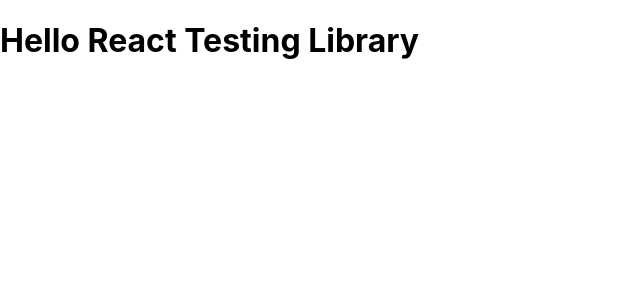
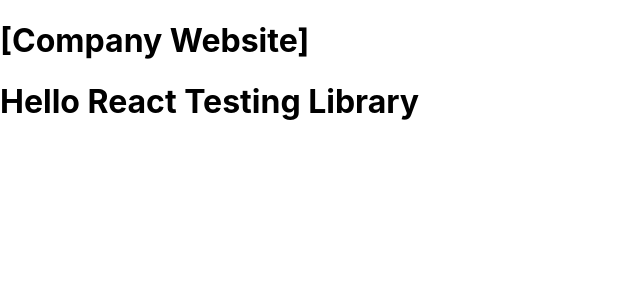
Before and after one commit to danish-faisal/React.js-Essential-Training, a React (Create React App) app: page / in a window 1280 px wide. Shown: the top 300 px of the page, without its empty margins (0-640 px from the left). Built offline with nearby package versions, Linux system fonts and the light colour scheme.

Commit message:
Configuring the router

```diff
--- a/package.json
+++ b/package.json
@@ -6,6 +6,7 @@
     "@testing-library/jest-dom": "^5.15.0",
     "@testing-library/react": "^11.2.7",
     "@testing-library/user-event": "^12.8.3",
+    "history": "^5.1.0",
     "react": "^17.0.2",
     "react-dom": "^17.0.2",
     "react-router": "^6.0.0-beta.8",
--- a/src/App.js
+++ b/src/App.js
@@ -1,22 +1,26 @@
 import { useEffect, useReducer, useState } from 'react';
+import { Route, Routes } from 'react-router';
 import './App.css';
+import { Home, About, Events, Contact } from "./pages";
 
 /*
 import restaurant from "./restaurant.jpg"
 
+// Header component with a dunamic-proprty 'name'
 function Header(props) {
   return (
     <h1>{props.name}'s Kitchen</h1>
   );
 }
 
+// Main component with a dunamic-property 'adjective'
 function Main(props) {
   return (
     <section>
       <p>We serve the most {props.adjective} food around.</p>
-      <img height="200" src={restaurant} alt="napkin and silverware at a restaurant table" />
-      <ul style={{ textAlign: "left" }}>
-        {props.dishes.map((dish) => <li key={dish.id}>{dish.title}</li>)}
+      <img height="200" src={restaurant} alt="napkin and silverware at a restaurant table" />     // restaurant an imported image-comp, can also place a url as string
+      <ul style={{ textAlign: "left" }}>    // style-obj to style the list, camelCasing of object-based-props unlike CSS
+        {props.dishes.map((dish) => <li key={dish.id}>{dish.title}</li>)}       // mapping over the dishes(array-of-obj) - that contains dish-name with a unique-key 'id' built with their indices
       </ul>
     </section>
   );
@@ -37,13 +41,16 @@
   "Minestrone"
 ];
 
+// Build array of objects so that each val will be unique with a property to have as a key
 const dishObjects = dishes.map((dish, idx) => ({ id: idx, title: dish }));
 
 
 function App() {
-  const [emotion, setEmotion] = useState("happy");
+  // The `useState` Hook allows a developer to create and use states
+  const [emotion, setEmotion] = useState("happy");    // returns an array - with value and function to update value
   const [secondary, setSecondary] = useState("tired");
 
+  // is triggered whenever state is changed, to handle non-UI functionalities => takes a callback function to trigger, and value(s) in an array as 2nd arg to look for its change
   useEffect(() => {
     console.log(`It's ${emotion} around here`);
   }, [emotion]);
@@ -52,6 +59,7 @@
     console.log(`It's ${secondary} around here`);
   }, [secondary]);
 
+  // One purpose of the `useReducer` Hook is to prevent hardcoding by encapsulating code that processes user input into a new function.
   const [checked, toggle] = useReducer((checked) => !checked, false);
 
   return (
@@ -63,7 +71,7 @@
       <button onClick={() => { setEmotion("enthusiastic") }}>Enthuse</button>
       <br />
       <input type="checkbox" onChange={toggle} value={checked} />
-      <p>{checked ? "checked" : "not checked"}</p>
+      <p>{checked ? "checked" : "not checked"}</p>    # ternary operator to dynamically change values based on state
       <Header name="Cindy" />
       <Main adjective="amazing" dishes={dishObjects} />
       <Footer year={new Date().getFullYear()} />
@@ -74,19 +82,19 @@
 
 /*
 function App({ login }) {
-  const [data, setData] = useState(null);
-  const [loading, setLoading] = useState(false);
-  const [error, setError] = useState(null);
+  const [data, setData] = useState(null);           // to display in success stage
+  const [loading, setLoading] = useState(false);    // to display in loading stage
+  const [error, setError] = useState(null);         // to displaye in failure stage
 
   useEffect(() => {
-    if (!login) return;
-    setLoading(true);
+    if (!login) return;       // if no username, do nothing and return
+    // setLoading(true);         displays loading message, as its state is updated
 
     fetch(`https://api.github.com/users/${login}`)
       .then(response => response.json())
       .then(setData)
       .then(() => setLoading(false))
-      .catch(setError);
+      .catch(setError);             // pass the error message in error-val using setError to display
   }, []);
 
   if (loading) return <h1>Loading...</h1>;
@@ -106,7 +114,16 @@
 */
 
 function App() {
-  return <h1>Hello React Testing Library</h1>;
+  return (
+    <div>
+      <Routes>
+        <Route path="/" element={<Home />} />
+        <Route path="/about" element={<About />} />
+        <Route path="/events" element={<Events />} />
+        <Route path="/contact" element={<Contact />} />
+      </Routes>
+    </div>
+  );
 }
 
 export default App;
--- a/src/index.js
+++ b/src/index.js
@@ -2,12 +2,16 @@
 import ReactDOM from 'react-dom';
 import './index.css';
 import App from './App';
+import { BrowserRouter as Router } from 'react-router-dom';
 // import reportWebVitals from './reportWebVitals';
 
 /*
-const [, , light] = ["boots", "tent", "headlamp"];
+const [, , light] = ["boots", "tent", "headlamp"]; //Array Destructing
 
 console.log(light);
+
+// conditional rendering
+// Components to display based on a property - authorization
 
 function SecretComponent() {
   return <h1>Secret information for authorized users only.</h1>
@@ -17,7 +21,8 @@
   return <h1>Everyone can see this component.</h1>
 }
 
-function AppTwo({ authorized }) {
+// Second component - to display after first - to be included using Fragments
+function AppTwo({ authorized }) {   // object destructing - authorized form props-obj
   return (
     <>
       {authorized ? <SecretComponent /> : <RegularComponent />}
@@ -28,13 +33,17 @@
 ReactDOM.render(
   <>
     <App />
-    <AppTwo authorized={false} />
+    <AppTwo authorized={false} />     // passing a property to the props obj
   </>,
   document.getElementById('root')
 );
 */
 
-ReactDOM.render(<App login="danish-faisal" />, document.getElementById('root'));
+ReactDOM.render(
+  <Router>
+    <App login="danish-faisal" />
+  </Router>
+  , document.getElementById('root'));
 
 // If you want to start measuring performance in your app, pass a function
 // to log results (for example: reportWebVitals(console.log))
--- a/src/pages.js
+++ b/src/pages.js
@@ -4,6 +4,7 @@
     return (
         <div>
             <h1>[Company Website]</h1>
+            <h1>Hello React Testing Library</h1>
         </div>
     );
 }
```
Also changed, not shown: 1 other file (tests, documents, lock files or other folders).
